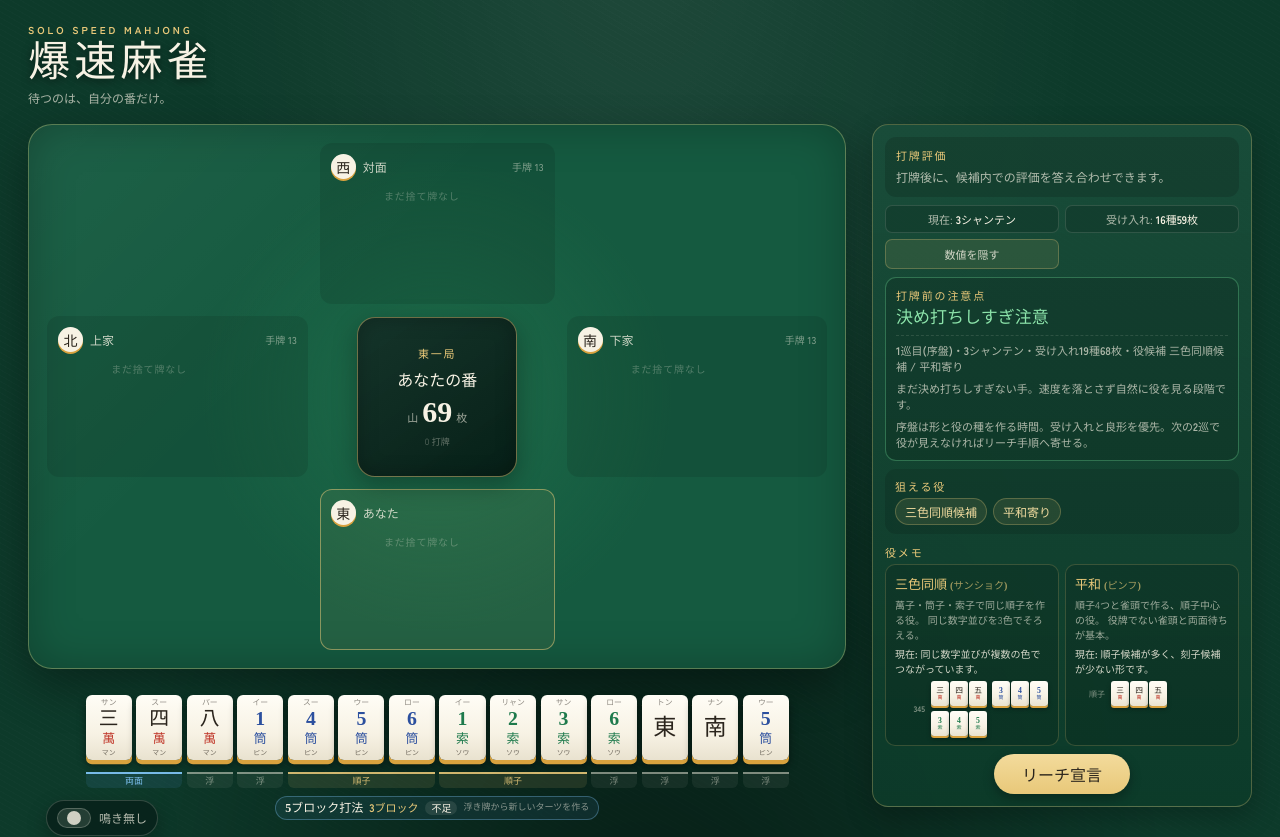
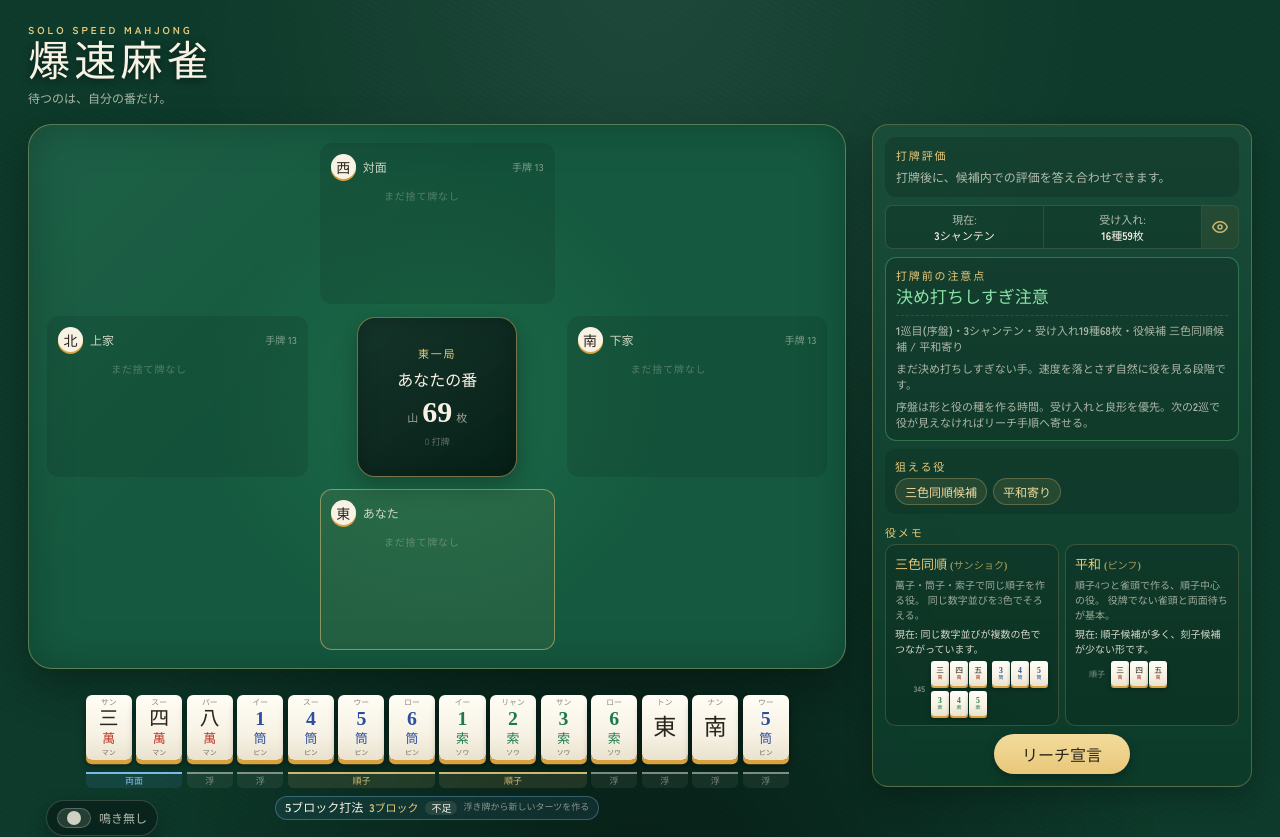
Before and after one commit to HSBL-ko-gyo/HSBL-S800, a React (Vite) app: page / in a window 1280 px wide. Shown: the top 837 px of the page. Built offline with nearby package versions, Linux system fonts and the light colour scheme; a web font is replaced by a local one.

Commit message:
Use eye icon metric privacy control

```diff
--- a/src/components/LearningPanel.tsx
+++ b/src/components/LearningPanel.tsx
@@ -46,15 +46,30 @@ export function LearningPanel({
       <DiscardEvaluationPanel evaluation={evaluation} />
 
       <div className="learning-metrics">
-        <span>現在: <b>{metricsHidden ? '---' : shantenLabel(shanten)}</b></span>
-        <span>受け入れ: <b>{metricsHidden ? '---' : `${improvementTypeCount}種${improvementTileCount}枚`}</b></span>
         <button
           className="metric-privacy-toggle"
           type="button"
           aria-pressed={metricsHidden}
+          aria-label={metricsHidden ? 'シャンテン数と受け入れを表示する' : 'シャンテン数と受け入れを隠す'}
           onClick={() => setMetricsHidden((hidden) => !hidden)}
         >
-          {metricsHidden ? '数値を表示' : '数値を隠す'}
+          <span className="metric-chip">現在: <b>{metricsHidden ? '---' : shantenLabel(shanten)}</b></span>
+          <span className="metric-chip">受け入れ: <b>{metricsHidden ? '---' : `${improvementTypeCount}種${improvementTileCount}枚`}</b></span>
+          <span className="metric-privacy-icon" aria-hidden="true">
+            {metricsHidden ? (
+              <svg viewBox="0 0 24 24" role="img">
+                <path d="M3 3l18 18" />
+                <path d="M10.6 10.6a2 2 0 0 0 2.8 2.8" />
+                <path d="M9.4 5.4A9.8 9.8 0 0 1 12 5c5.2 0 8.5 4.4 9.4 6.1a1.8 1.8 0 0 1 0 1.8 12.6 12.6 0 0 1-2.1 2.7" />
+                <path d="M6.4 6.7a12.6 12.6 0 0 0-3.8 4.4 1.8 1.8 0 0 0 0 1.8C3.5 14.6 6.8 19 12 19a9.7 9.7 0 0 0 4.1-.9" />
+              </svg>
+            ) : (
+              <svg viewBox="0 0 24 24" role="img">
+                <path d="M2.6 11.1C3.5 9.4 6.8 5 12 5s8.5 4.4 9.4 6.1a1.8 1.8 0 0 1 0 1.8C20.5 14.6 17.2 19 12 19s-8.5-4.4-9.4-6.1a1.8 1.8 0 0 1 0-1.8Z" />
+                <circle cx="12" cy="12" r="2.7" />
+              </svg>
+            )}
+          </span>
         </button>
       </div>
 
--- a/src/styles.css
+++ b/src/styles.css
@@ -588,45 +588,70 @@ h1 {
 }
 
 .learning-metrics {
-  display: flex;
+  display: block;
   grid-column: 1 / -1;
-  gap: 8px;
-  flex-wrap: wrap;
-}
-
-.learning-metrics span {
-  padding: 6px 10px;
+}
+
+.metric-privacy-toggle {
+  display: grid;
+  width: 100%;
+  min-height: 32px;
+  grid-template-columns: minmax(0, 1fr) minmax(0, 1fr) 36px;
+  align-items: stretch;
+  overflow: hidden;
+  padding: 0;
   border: 1px solid rgba(247, 242, 228, .13);
   border-radius: 7px;
   background: rgba(0, 0, 0, .15);
   color: rgba(247, 242, 228, .7);
+  cursor: pointer;
+}
+
+.metric-chip {
+  display: grid;
+  min-width: 0;
+  align-items: center;
+  padding: 6px 10px;
+  border-right: 1px solid rgba(247, 242, 228, .1);
   font-size: 11px;
+  text-align: center;
+  white-space: nowrap;
 }
 
 .learning-metrics b { color: var(--ivory); }
 
-.metric-privacy-toggle {
-  min-height: 30px;
-  padding: 6px 10px;
-  border: 1px solid rgba(232, 200, 121, .28);
-  border-radius: 7px;
-  background: rgba(232, 200, 121, .1);
-  color: rgba(247, 242, 228, .82);
-  font-size: 11px;
-  font-weight: 900;
-  cursor: pointer;
+.metric-privacy-icon {
+  display: grid;
+  place-items: center;
+  color: rgba(232, 200, 121, .86);
+  background: rgba(232, 200, 121, .08);
+}
+
+.metric-privacy-icon svg {
+  width: 18px;
+  height: 18px;
+  fill: none;
+  stroke: currentColor;
+  stroke-width: 2;
+  stroke-linecap: round;
+  stroke-linejoin: round;
 }
 
 .metric-privacy-toggle[aria-pressed="true"] {
   border-color: rgba(247, 242, 228, .22);
   background: rgba(0, 0, 0, .22);
+}
+
+.metric-privacy-toggle[aria-pressed="true"] .metric-privacy-icon {
   color: var(--gold);
+  background: rgba(0, 0, 0, .18);
 }
 
 .metric-privacy-toggle:hover,
 .metric-privacy-toggle:focus-visible {
   border-color: rgba(232, 200, 121, .52);
-  background: rgba(232, 200, 121, .16);
+  background: rgba(232, 200, 121, .1);
+  outline: none;
 }
 
 .hand-plan-card {
@@ -1641,7 +1666,7 @@ h1 {
   }
 
   .learning-panel { padding: 17px; }
-  .learning-metrics span { font-size: 12px; }
+  .metric-chip { font-size: 12px; }
   .learning-label { font-size: 11px; }
   .hint-chip,
   .hint-empty { font-size: 12px; }
@@ -1704,12 +1729,10 @@ h1 {
   .game-layout .action-buttons { grid-column: 1; }
 
   .game-layout .learning-metrics {
-    display: grid;
-    grid-template-columns: 1fr 1fr;
-    gap: 6px;
-  }
-
-  .game-layout .learning-metrics span {
+    display: block;
+  }
+
+  .game-layout .metric-chip {
     padding: 5px 7px;
     font-size: 11px;
     text-align: center;
@@ -1759,7 +1782,7 @@ h1 {
     padding: 16px;
   }
 
-  .game-layout .learning-metrics span,
+  .game-layout .metric-chip,
   .game-layout .metric-privacy-toggle { font-size: 14px; }
   .game-layout .learning-label { font-size: 13px; }
   .game-layout .hint-chip,
@@ -2158,9 +2181,9 @@ h1 {
   }
   .learning-panel > .action-buttons { display: none; }
   .learning-panel { gap: 6px; margin-top: 5px; padding: 8px; border-radius: 13px; }
-  .learning-metrics { gap: 5px; }
-  .learning-metrics span { flex: 1; padding: 5px 6px; font-size: 9.5px; text-align: center; }
-  .metric-privacy-toggle { flex: 1 0 100%; padding: 5px 6px; font-size: 10px; }
+  .metric-privacy-toggle { grid-template-columns: minmax(0, 1fr) minmax(0, 1fr) 32px; }
+  .metric-chip { padding: 5px 6px; font-size: 9.5px; }
+  .metric-privacy-icon svg { width: 16px; height: 16px; }
   .yaku-hints,
   .hand-plan-card,
   .evaluation-card { padding: 9px; }
```
